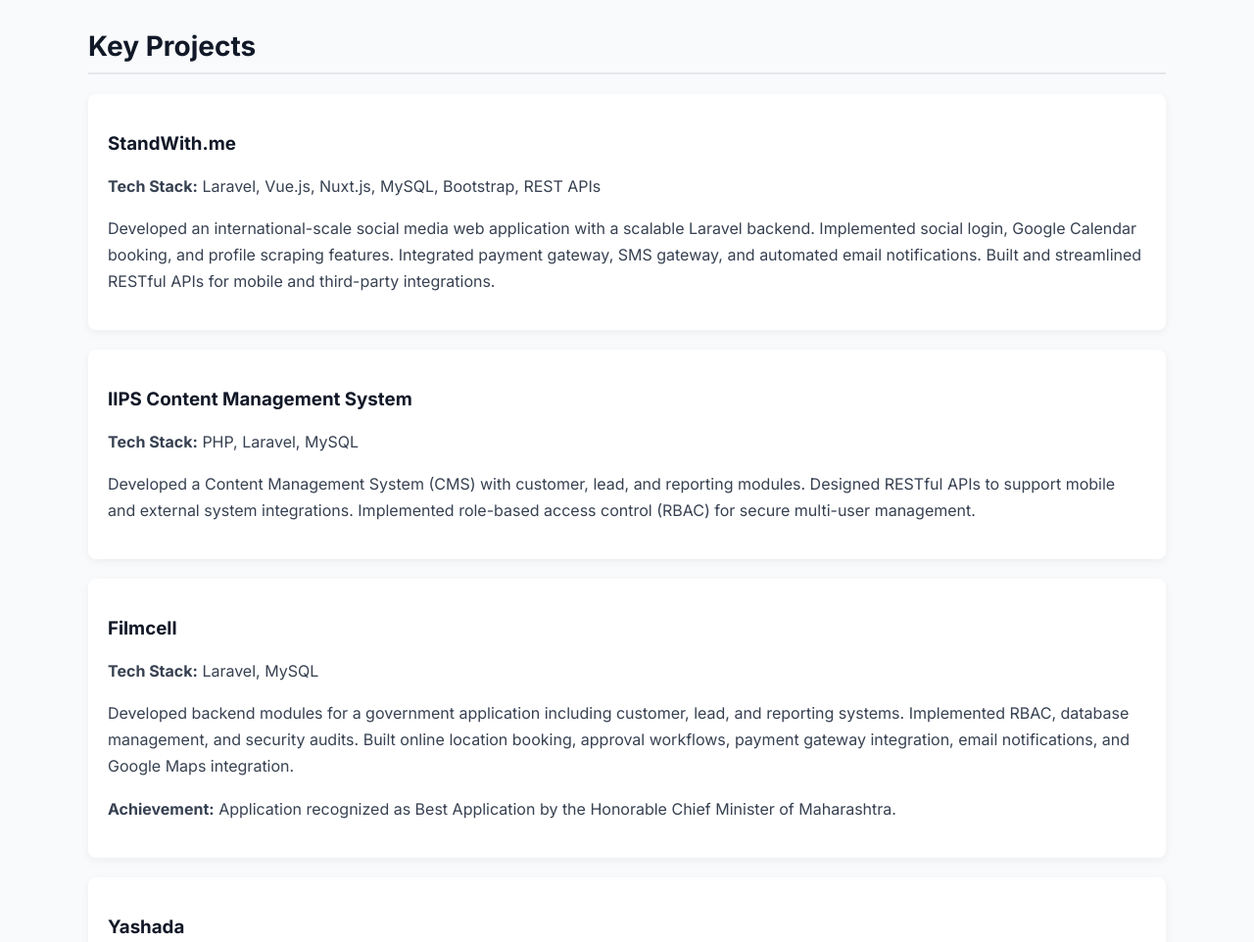
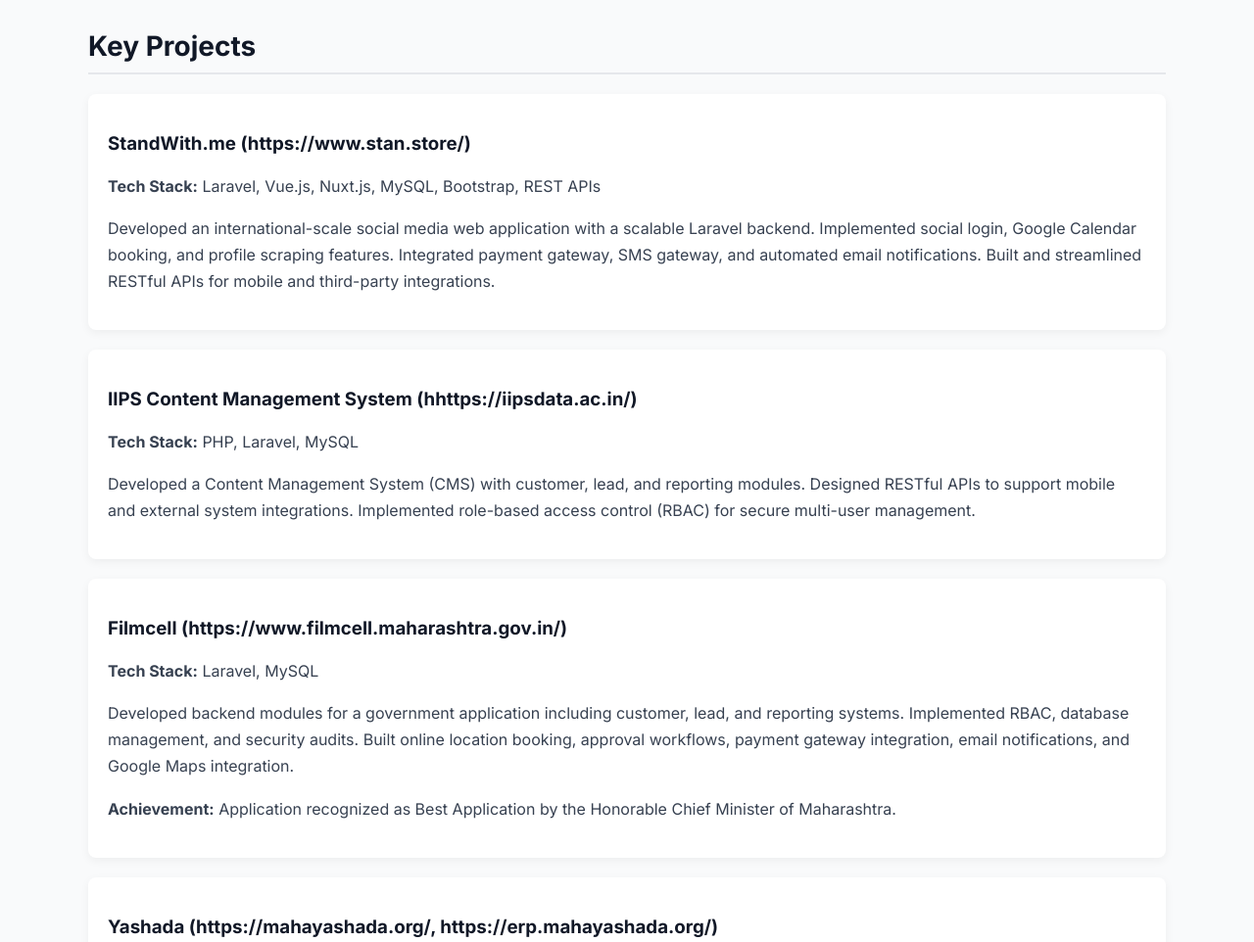
Before and after one commit to DevPranita/DevPranita.github.io, a plain HTML site: page index.html in a window 1280 px wide. Shown: the part 1120-2082 px from the top of the page at 98% size. Drawn offline with Linux system fonts and the light colour scheme.

Commit message:
Added key projects section - URL

```diff
--- a/index.html
+++ b/index.html
@@ -159,7 +159,7 @@
 <h2>Key Projects</h2>
 
 <div class="project">
-<h3>StandWith.me</h3>
+<h3>StandWith.me (https://www.stan.store/)</h3>
 <p><strong>Tech Stack:</strong> Laravel, Vue.js, Nuxt.js, MySQL, Bootstrap, REST APIs</p>
 <p>
 Developed an international-scale social media web application with a scalable Laravel backend.
@@ -170,7 +170,7 @@
 </div>
 
 <div class="project">
-<h3>IIPS Content Management System</h3>
+<h3>IIPS Content Management System (hhttps://iipsdata.ac.in/)</h3>
 <p><strong>Tech Stack:</strong> PHP, Laravel, MySQL</p>
 <p>
 Developed a Content Management System (CMS) with customer, lead, and reporting modules.
@@ -180,7 +180,7 @@
 </div>
 
 <div class="project">
-<h3>Filmcell</h3>
+<h3>Filmcell (https://www.filmcell.maharashtra.gov.in/)</h3>
 <p><strong>Tech Stack:</strong> Laravel, MySQL</p>
 <p>
 Developed backend modules for a government application including customer, lead,
@@ -193,7 +193,7 @@
 </div>
 
 <div class="project">
-<h3>Yashada</h3>
+<h3>Yashada (https://mahayashada.org/, https://erp.mahayashada.org/)</h3>
 <p><strong>Tech Stack:</strong> Laravel, MySQL</p>
 <p>
 Developed CMS and ERP modules for enterprise-level operations.
```
